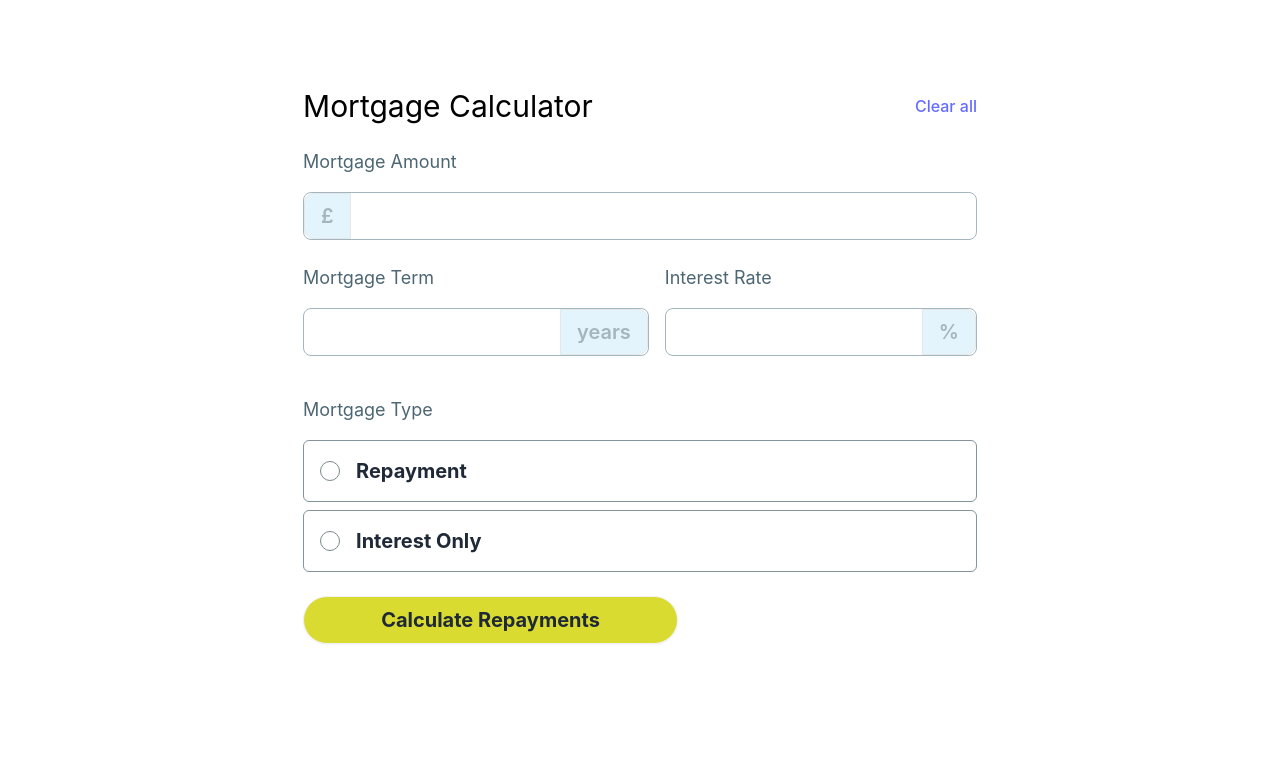
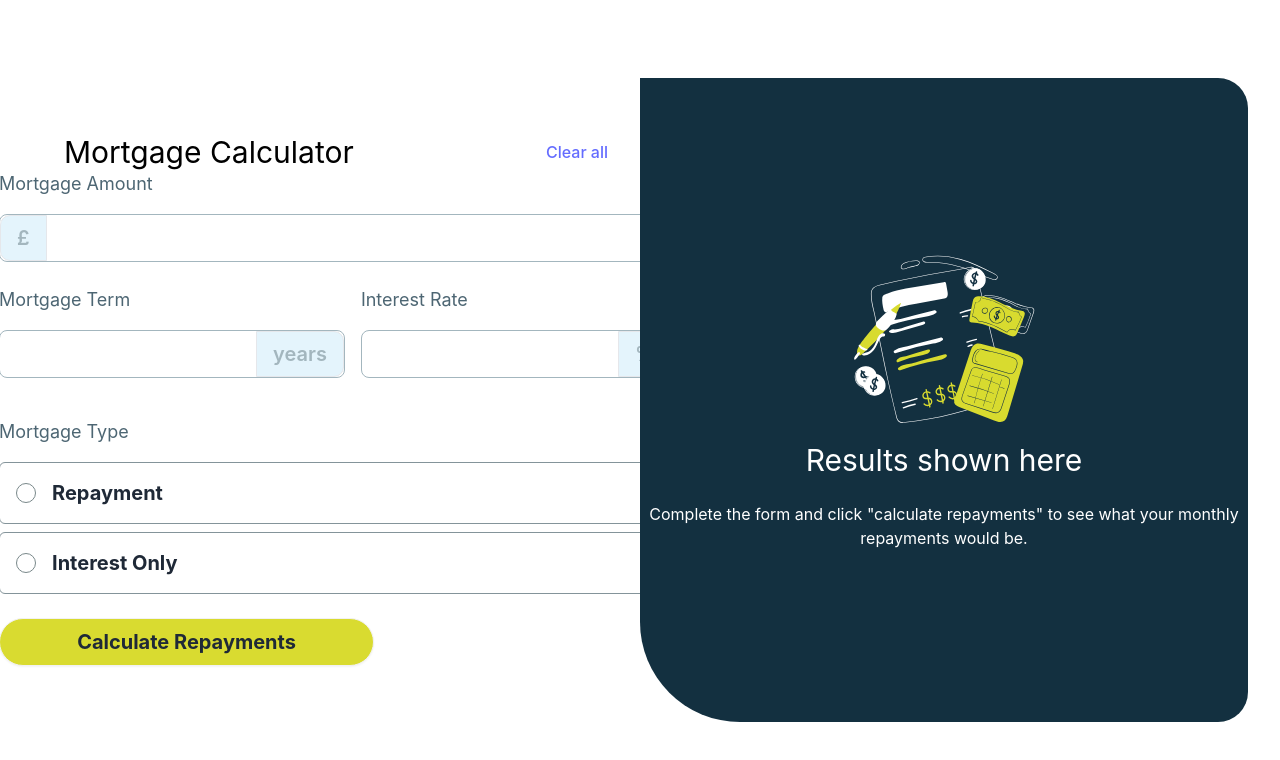
Before and after one commit to ahbell96/mortgage-repayment-calculator, a React (Vite) app: page / in a window 1280 px wide. Shown: the top 760 px of the page. Built offline with nearby package versions, Linux system fonts and the light colour scheme.

Commit message:
added image on right hand side to accompany the calculator, needs the correct font adding, spacing etc then want to add the calculations.

```diff
--- a/src/App.tsx
+++ b/src/App.tsx
@@ -1,18 +1,42 @@
 import "./App.css";
 import Form from "./components/Form";
 import Container from "./components/Container";
+import illustration from "./assets/images/illustration-empty.svg";
 
 function App() {
   return (
+    // <div className="flex text-[#fff]">
     <Container>
-      <div className="flex flex-row align-center items-center my-6">
-        <div className="flex justify-between gap-12 items-center w-full">
-          <h2 className="text-black text-3xl">Mortgage Calculator</h2>
-          <a>Clear all</a>
+      <div className="grid grid-cols-2">
+        <div className="flex flex-col align-center items-center my-6 p-8">
+          <div className="flex justify-between gap-12 items-center w-full">
+            <h2 className="text-black text-3xl">Mortgage Calculator</h2>
+            <a>Clear all</a>
+          </div>
+          <Form />
+        </div>
+
+        <div
+          className="bg-[#133040] text-[#fff] flex flex-col justify-center items-center content-center"
+          style={{
+            borderBottomLeftRadius: "100px",
+            borderTopRightRadius: "30px",
+            borderBottomRightRadius: "30px",
+          }}
+        >
+          <img src={illustration} alt="Calculation Equipment" />
+          <div className="flex flex-col gap-6">
+            <h2 className="text-3xl">Results shown here</h2>
+            <p>
+              Complete the form and click "calculate repayments" to see what
+              your monthly repayments would be.
+            </p>
+          </div>
         </div>
       </div>
-      <Form />
     </Container>
+
+    // </div>
   );
 }
 
--- a/src/components/Container.tsx
+++ b/src/components/Container.tsx
@@ -6,7 +6,10 @@ interface Props {
 
 const Container: FC<Props> = ({ children }) => {
   return (
-    <div className="container mx-auto p-8 min-h-screen bg-[#FFFFFF] rounded-lg">
+    <div
+      className="container mx-auto bg-[#FFFFFF] "
+      style={{ borderRadius: "30px" }}
+    >
       {children}
     </div>
   );
```
